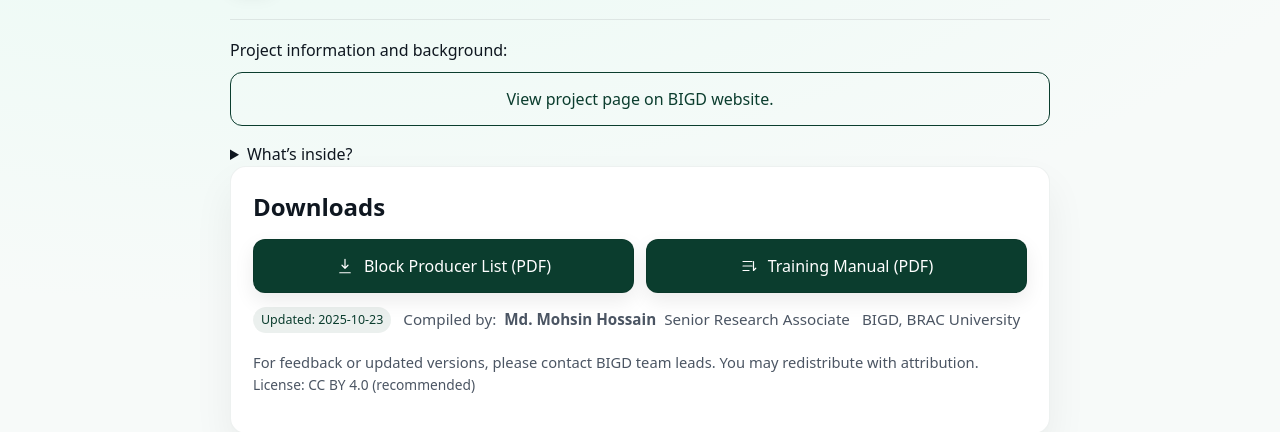
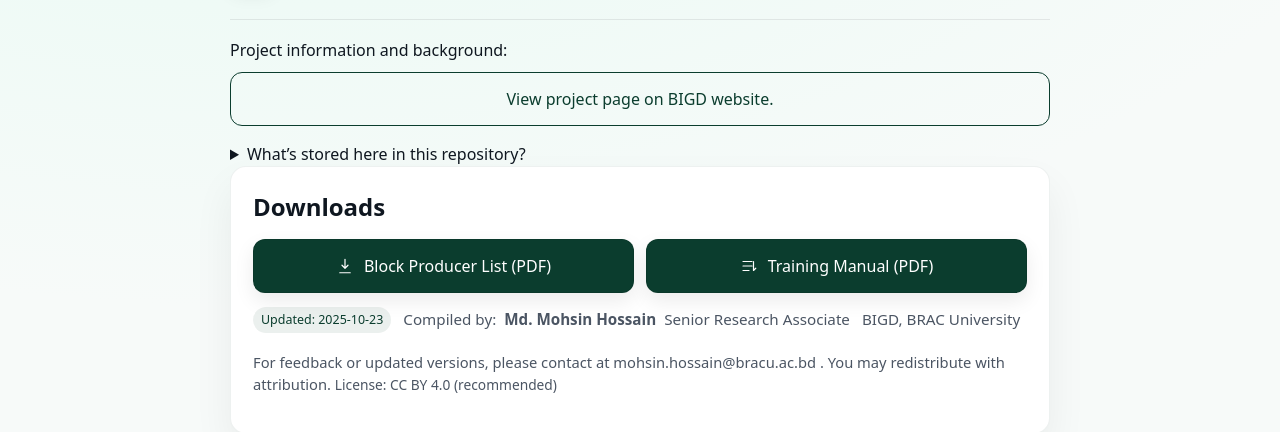
Before and after one commit to mohsin-bd/pedl-bricks-to-blocks-materials, a plain HTML site: page index.html in a window 1280 px wide. Shown: the part 214-646 px from the top of the page. Drawn offline with Linux system fonts and the light colour scheme.

Commit message:
Update index.html
update contact email

```diff
--- a/index.html
+++ b/index.html
@@ -81,12 +81,15 @@
       </p>
 
       <details>
-        <summary>What’s inside?</summary>
+        <summary>What’s stored here in this repository?</summary>
+
         <ul class="list">
           <li><strong>Block Producer List (PDF):</strong> consolidated list of producers for coordination and outreach.</li>
           <li><strong>Training Manual (PDF):</strong> with discussion about the policy context and manual focused on block use.</li>
         </ul>
+
       </details>
+
     <section class="card" aria-labelledby="downloads">
       <h2 id="downloads" style="margin:0 0 10px 0;">Downloads</h2>
       <div class="actions">
@@ -108,7 +111,7 @@
       </div>
 
       <p class="footer">
-        For feedback or updated versions, please contact BIGD team leads. You may redistribute with attribution.
+        For feedback or updated versions, please contact at mohsin.hossain@bracu.ac.bd . You may redistribute with attribution.
         <span class="tiny">License: CC BY 4.0 (recommended)</span>
       </p>
     </section>
```
